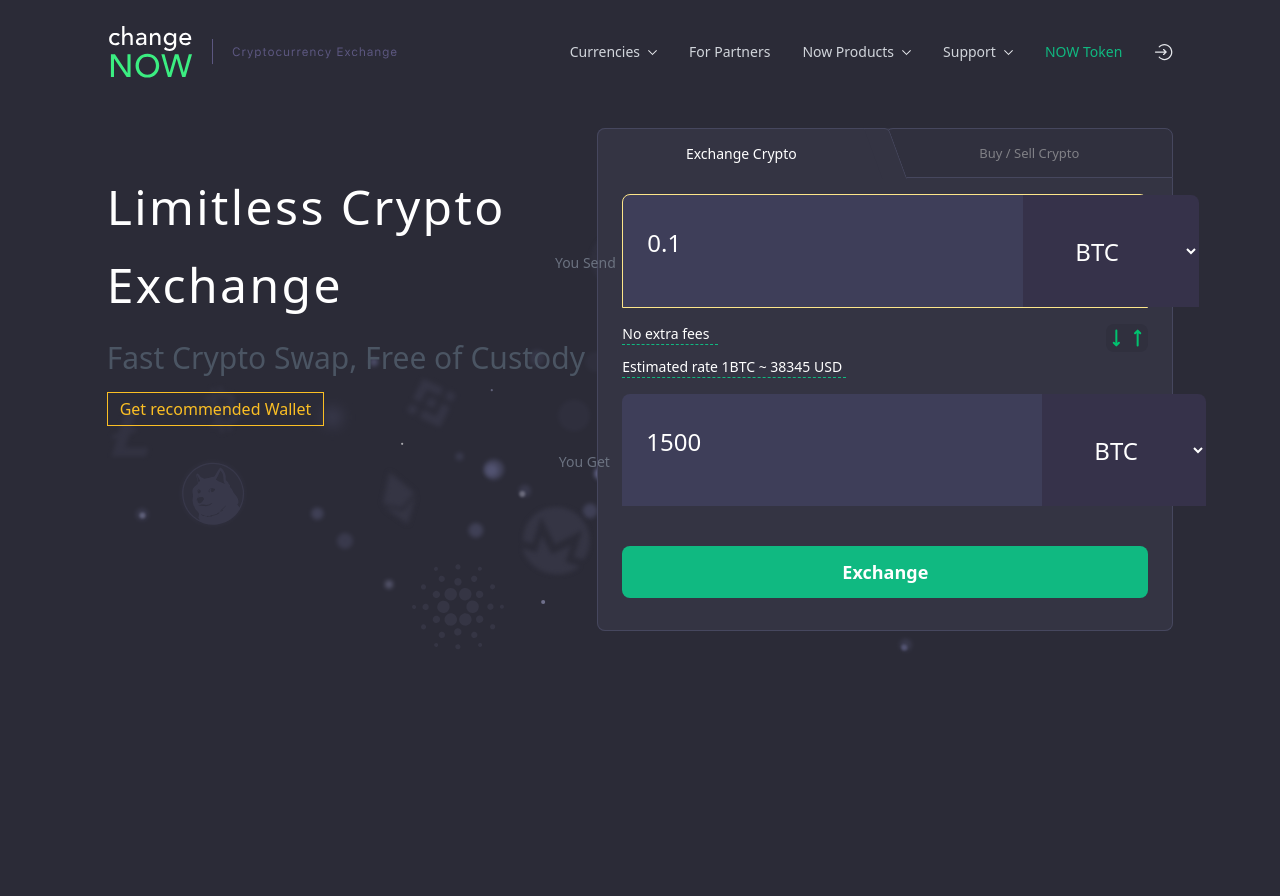
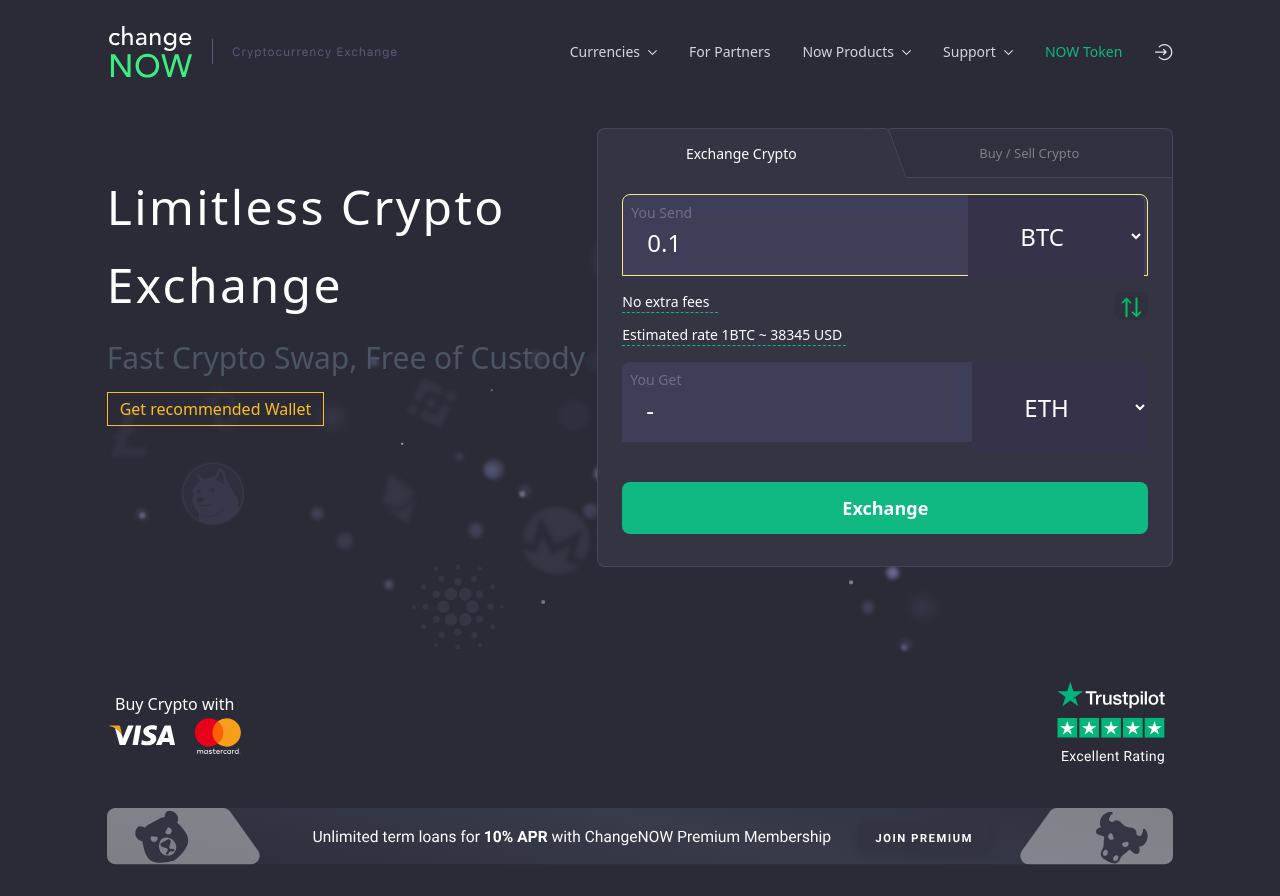
Before and after one commit to zealotdev/changeNOW-clone, a Next.js app: page / in a window 1280 px wide. Built offline with nearby package versions, Linux system fonts and the light colour scheme.

Commit message:
feat:hero + responsiveness completed ✅

```diff
--- a/components/hero.js
+++ b/components/hero.js
@@ -2,8 +2,9 @@
 
 const Hero = () => {
   return (
-    <div className="hero-bg bg-cover bg-no-repeat bg-center w-full h-screen flex justify-between">
-      <div className="text-left flex flex-col items-start space-y-4  mt-20">
+    <div className="md:hero-bg bg-cover bg-no-repeat bg-center w-full h-screen ">
+      <div className="flex flex-col md:flex-row justify-between">
+        <div className="text-left flex flex-col items-start space-y-4 mt-10 md:mt-20">
           <h1 className="text-5xl font-normal tracking-wider leading-relaxed text-white">
             Limitless Crypto <br /> Exchange
           </h1>
@@ -18,6 +19,29 @@
           <Tabs></Tabs>
         </div>
       </div>
+      <div className="mt-28 flex flex-row-reverse md:flex-row  justify-evenly md:justify-between text-white items-center ">
+        <div>
+          Buy Crypto with
+          <img src="./svg/visa-master.svg" alt="" />
+        </div>
+        <div>
+          <img
+            className="hidden md:block"
+            src="./svg/trustpilot-fresh.svg"
+            alt=""
+          />
+          <img className="md:hidden" src="./svg/index/trust-pilot.svg" alt="" />
+        </div>
+      </div>
+      <div className="my-10 w-full">
+        <img
+          className="hidden mx-auto md:block transition duration-500 ease-in-out transform hover:scale-105 lg:cursor-pointer"
+          src="./svg/premium-banner.svg"
+          alt=""
+        />
+        <img className="md:hidden mx-auto" src="./svg/mobile-apps.svg" alt="" />
+      </div>
+    </div>
   );
 };
 
--- a/components/nav.js
+++ b/components/nav.js
@@ -93,7 +93,7 @@
       <ul
         className={
           !openedMenu
-            ? 'md:hidden absolute -left-96 top-20 w-10/12 mobile-menu h-screen font-medium text-gray-200 flex-row space-y-3 transition duration-1000 ease-in'
+            ? 'md:hidden absolute mobile-menu__closed top-20 w-10/12 mobile-menu h-screen font-medium text-gray-200 flex-row space-y-3 transition duration-1000 ease-in'
             : 'md:hidden absolute top-20 w-full mobile-menu h-screen font-medium text-gray-200 flex-row space-y-3 animate-fade duration-1000 ease-in-out'
         }
       >
--- a/components/tabs.js
+++ b/components/tabs.js
@@ -18,8 +18,8 @@
   };
 
   return (
-    <div className="md:tab-w-lg tab-bg rounded-lg bg-gray-700 mt-10 text-sm font-semibold">
-      <div className="flex text-white mx-auto w-full justify-evenly">
+    <div className="md:tab-w-lg tab-bg rounded-lg bg-gray-700 mt-10 text-sm font-semibold ">
+      <div className="flex text-white mx-auto w-full justify-evenly ">
         <button
           className={
             activeTab == 'tab 1'
@@ -48,27 +48,27 @@
           {/* </span> */}
         </button>
       </div>
-      <div className="tab-bg tab-content-border py-4 px-6 rounded-lg rounded-t-none">
+      <div className="tab-bg tab-content-border py-4 px-6 rounded-lg rounded-t-none relative">
         {activeTab == 'tab 1' && (
           <div>
-            <div className="input-field text-2xl border border-yellow-200 rounded-t-lg text-white flex">
-              <div>
+            <div className="input-field text-lg md:text-2xl border border-yellow-200 rounded-t-lg text-white flex">
+              <div className="relative">
                 <input
-                  className="pb-4 pl-6 pt-8 bg-transparent"
+                  className="pb-4 pl-4 md:pl-6 pt-8 bg-transparent"
                   type="text"
                   name="youpay"
                   id="youpay"
                   value="0.1"
                 />
                 <label
-                  className="relative -left-56 -top-8 text-gray-500 font-light text-sm"
+                  className="absolute left-2 top-2 text-gray-500 font-light text-xs md:text-sm"
                   htmlFor="youpay"
                 >
                   You Send
                 </label>
               </div>
               <select
-                className="relative -right-7 rounded-tr-lg py-6 px-12 text-2xl text-white w-44"
+                className="absolute right-7 rounded-tr-lg py-6 px-2 md:px-12 text-xl md:text-2xl text-white w-24 md:w-44"
                 name="currency"
                 id="currency"
               >
@@ -78,7 +78,7 @@
               </select>
             </div>
             <div className="my-4 flex justify-between rounded-lg">
-              <div className="flex flex-col text-left text-white font-light text-sm space-y-3">
+              <div className="flex flex-col text-left text-white font-light text-sm space-y-3 overflow-x-auto">
                 <span className="border-b border-dashed w-24 border-green-500">
                   No extra fees
                 </span>
@@ -86,74 +86,62 @@
                   Estimated rate 1BTC ~ 38345 USD
                 </span>
               </div>
-              <div className="exchange-btn flex h-7 rounded-lg">
-                <button>
+              <div className="exchange-btn h-7 rounded-lg p-1">
                 <svg
-                    className="stroke-current stroke-2 transform rotate-90  stroke-color__active"
-                    width="21"
-                    height="10"
-                    fill="none"
+                  className="transform rotate-90"
+                  width="25"
+                  height="23"
+                  viewBox="-2 -2 25 23"
+                  id="exchange-arrows"
+                  x="262"
+                  y="162"
                   xmlns="http://www.w3.org/2000/svg"
                 >
                   <path
-                      d="M15.224 2.55l2.609 2.61-2.609 2.608M2.889 5.159h14.674"
-                      stroke-linecap="round"
-                      stroke-linejoin="round"
+                    d="M18.006 4.99l-2.992 2.996-.338.338.675.676.34-.338 3.65-3.655.507-.507-.337-.338L15.69.338 15.35 0l-.674.676.338.338 2.97 2.976H1v1h17.006zm-15.166 10l2.99 2.996.34.338-.676.676-.338-.338-3.65-3.655L1 14.5l.338-.338 3.818-3.824.338-.338.675.676-.34.338-2.97 2.976h16.983v1H2.84z"
+                    stroke="#00C26F"
+                    fill="#00C26F"
+                    fill-rule="evenodd"
+                    stroke-linecap="square"
                   />
                 </svg>
-                </button>
-                <button>
-                  <svg
-                    className="stroke-current stroke-2 transform -rotate-90 font-extrabold stroke-color__active"
-                    width="21"
-                    height="10"
-                    fill="none"
-                    xmlns="http://www.w3.org/2000/svg"
-                  >
-                    <path
-                      d="M15.224 2.55l2.609 2.61-2.609 2.608M2.889 5.159h14.674"
-                      stroke-linecap="round"
-                      stroke-linejoin="round"
-                    />
-                  </svg>
-                </button>
               </div>
             </div>
             <div className="input-field text-2xl rounded-t-lg text-white flex">
-              <div>
+              <div className="relative">
                 <input
-                  className="pb-4 pl-6 pt-8 bg-transparent"
+                  className="pb-4 pl-4 md:pl-6 pt-8 bg-transparent"
                   type="text"
                   name="youget"
                   id="youget"
-                  value="1500"
+                  value="-"
                 />
                 <label
-                  className="relative -left-56 -top-8 text-gray-500 font-light text-sm"
+                  className="absolute left-2 top-2 text-gray-500 font-light text-xs md:text-sm"
                   htmlFor="youget"
                 >
                   You Get
                 </label>
               </div>
               <select
-                className="relative -right-12 rounded-tr-lg py-6 px-12 text-2xl text-white w-44"
+                className="absolute right-6 rounded-tr-lg py-7 px-2 md:px-12 text-xl md:text-2xl text-white w-24 md:w-44"
                 name="currency"
                 id="currency"
               >
+                <option value="ETH">ETH</option>
                 <option value="BTC">BTC</option>
-                <option value="EUR">EUR</option>
-                <option value="GBP">GBP</option>
+                <option value="USDT">USDT</option>
               </select>
             </div>
-            <button className="bg-green-500 w-full mt-10 mb-4 py-3 rounded-lg text-white font-bold text-lg">
+            <button className="bg-green-500 w-full mt-10 mb-4 py-3 rounded-lg text-white font-semibold md:font-bold text-base md:text-lg">
               Exchange
             </button>
           </div>
         )}
         {activeTab == 'tab 2' && (
           <div>
-            <div className="input-field text-2xl border border-yellow-200 rounded-t-lg text-white flex">
-              <div>
+            <div className="input-field text-lg md:text-2xl border border-yellow-200 rounded-t-lg text-white flex">
+              <div className="relative">
                 <input
                   className="pb-4 pl-6 pt-8 bg-transparent"
                   type="text"
@@ -162,14 +150,14 @@
                   value="1500"
                 />
                 <label
-                  className="relative -left-56 -top-8 text-gray-500 font-light text-sm"
+                  className="absolute left-2 top-2 text-gray-500 font-light text-xs md:text-sm"
                   htmlFor="youpay"
                 >
                   You Pay
                 </label>
               </div>
               <select
-                className="relative -right-10 rounded-tr-lg py-6 px-12 text-2xl text-white w-44"
+                className="absolute right-7 rounded-tr-lg py-6 px-2 md:px-12 text-xl md:text-2xl text-white w-24 md:w-44"
                 name="currency"
                 id="currency"
               >
@@ -245,7 +233,7 @@
               </div>
             </div>
             <div className="input-field text-2xl rounded-t-lg text-white flex">
-              <div>
+              <div className="relative">
                 <input
                   className="pb-4 pl-6 pt-8 bg-transparent"
                   type="text"
@@ -254,14 +242,14 @@
                   value="1500"
                 />
                 <label
-                  className="relative -left-56 -top-8 text-gray-500 font-light text-sm"
+                  className="absolute left-2 top-2 text-gray-500 font-light text-xs md:text-sm"
                   htmlFor="youget"
                 >
                   You Get
                 </label>
               </div>
               <select
-                className="relative -right-12 rounded-tr-lg py-6 px-12 text-2xl text-white w-44"
+                className="absolute right-6 rounded-tr-lg py-7 px-2 md:px-12 text-xl md:text-2xl text-white w-24 md:w-44"
                 name="currency"
                 id="currency"
               >
@@ -270,7 +258,7 @@
                 <option value="GBP">GBP</option>
               </select>
             </div>
-            <button className="bg-green-500 w-full mt-10 mb-4 py-3 rounded-lg text-white font-bold text-lg">
+            <button className="bg-green-500 w-full mt-10 mb-4 py-3 rounded-lg text-white font-semibold md:font-bold text-base md:text-lg">
               Sell
             </button>
           </div>
--- a/styles/globals.css
+++ b/styles/globals.css
@@ -36,6 +36,10 @@
 @layer utilities {
   .mobile-menu {
     background-color: #2b2b37;
+    z-index: 99;
+  }
+  .mobile-menu__closed {
+    left: -400rem;
   }
   .sing-in-btn {
     background-color: rgb(54, 55, 70);
```
Also changed, not shown: public/svg/premium-banner.svg (added). Lines whose indentation alone changed are shown as unchanged.
